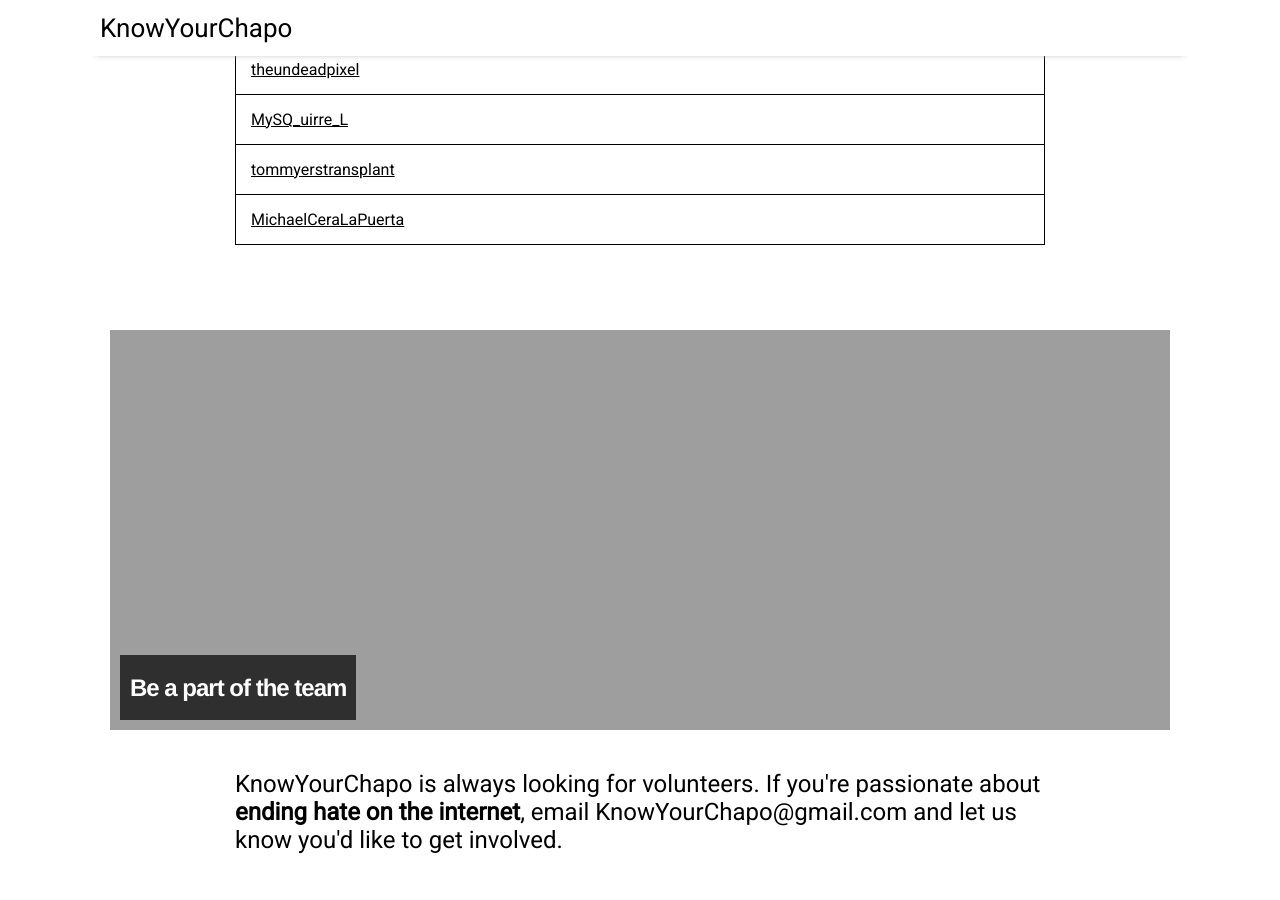
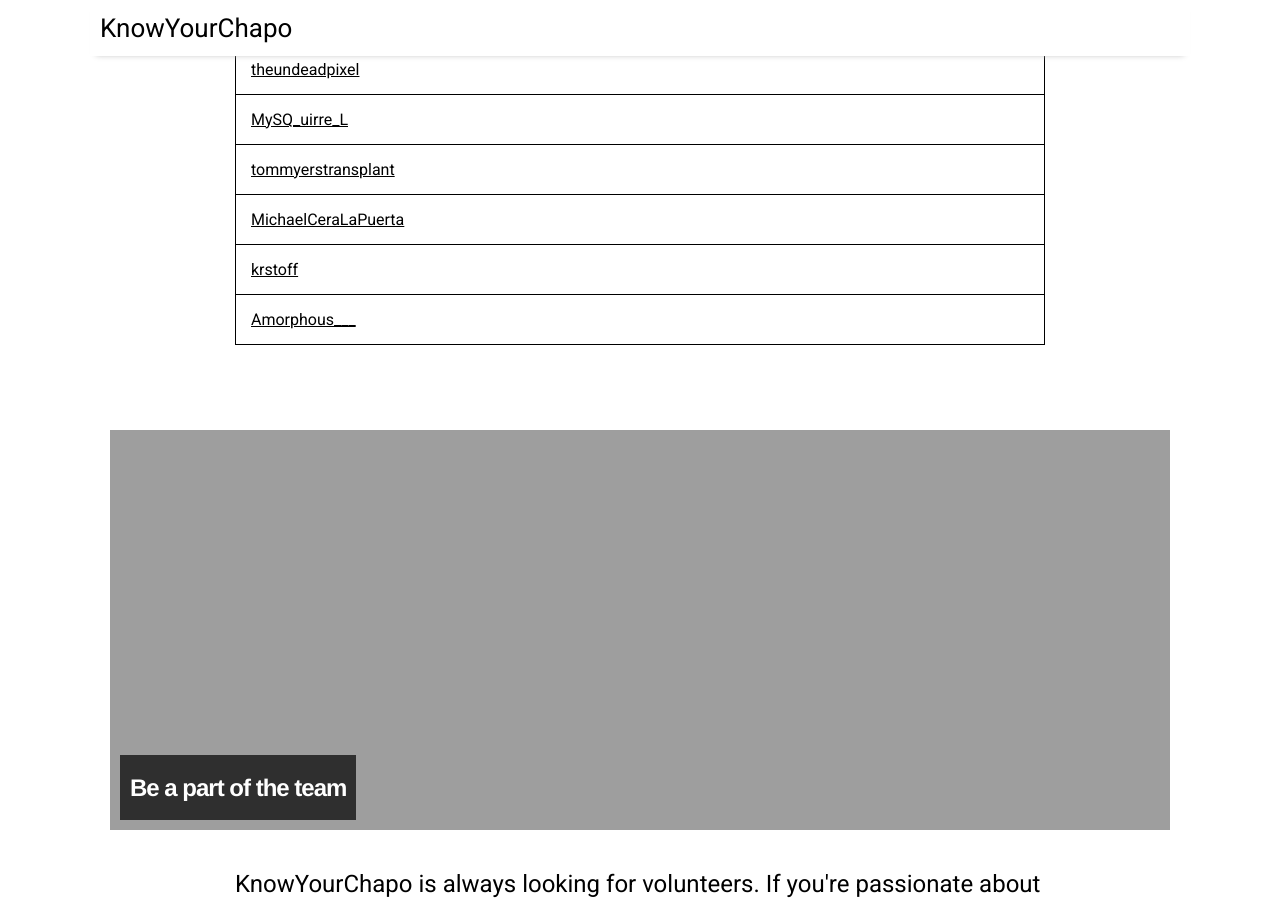
Before and after one commit to KnowYourChapo/KnowYourChapo.github.io, a Jekyll site: the page built from index.md, in a window 1280 px wide and 900 px high, scrolled down 2803 px. Built offline with Jekyll 4.4.1, drawn with Linux system fonts in a browser that asks for light colours; nearby versions of some CDN libraries; the list of posts is cut into pages by our own code.

Commit message:
new posters

```diff
--- a/_data/chapolist.json
+++ b/_data/chapolist.json
@@ -147,6 +147,14 @@
         {
             "name": "MichaelCeraLaPuerta",
             "notes": ""
+        },
+        {
+            "name": "krstoff",
+            "notes": ""
+        },
+        {
+            "name": "Amorphous___",
+            "notes": ""
         }
     ]
 }
```
